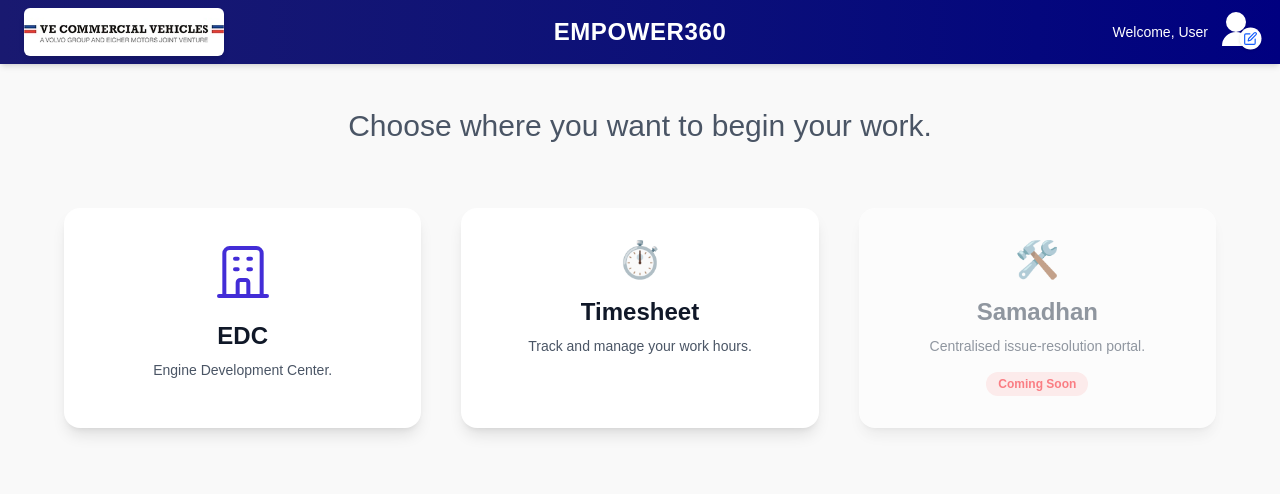
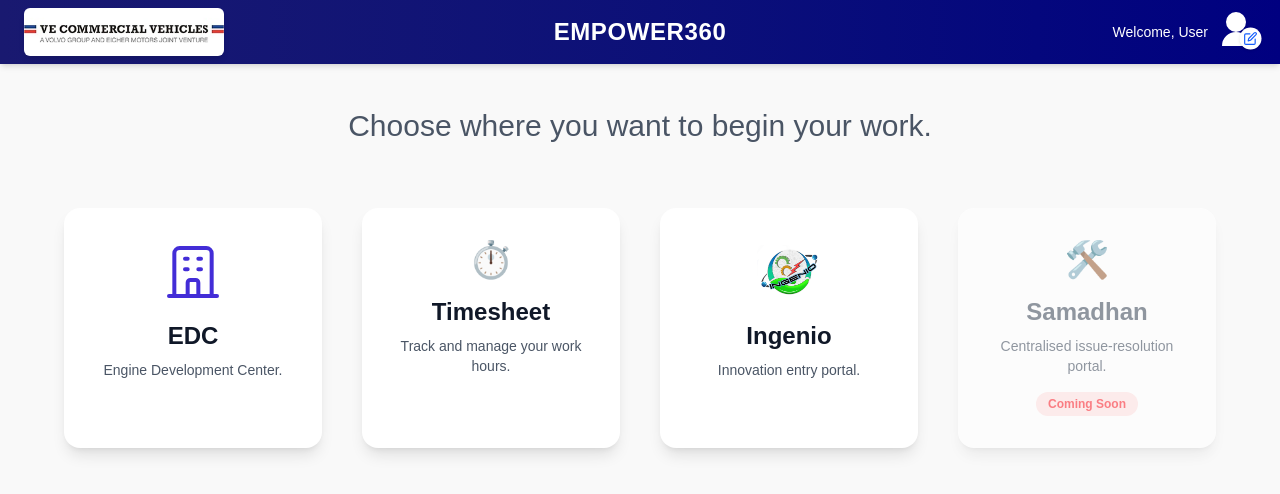
Before and after one commit to rupeshvecv/empoweredge-frontend, a React (Vite) app: page /EmpowerEdge/portalselector in a window 1280 px wide. Shown: the top 494 px of the page. Built offline with nearby package versions, Linux system fonts and the light colour scheme; no server answers; sample sign-in values are in the browser's storage.

Commit message:
next move

```diff
--- a/src/pages/PortalSelector.jsx
+++ b/src/pages/PortalSelector.jsx
@@ -1,5 +1,6 @@
 import { useNavigate } from "react-router-dom";
 import React from "react";
+import ingeniologo from "../assets/ingeniologo.jpg";
 
 const portals = [
   {
@@ -25,6 +26,8 @@
     url: "/EDC/"
   },
     { name: "Timesheet", icon: "⏱️", description: "Track and manage your work hours.", url: "/TimeSheet/" },
+
+    { name: "Ingenio", icon: (<img src={ingeniologo} alt="Ingenio" className="h-16 w-16 object-contain" />), description: "Innovation entry portal.", url: "/Ingenio/" },
   // { name: "Timesheet", icon: "⏱️", description: "Track and manage your work hours.", disabled: true },
   { name: "Samadhan", icon: "🛠️", description: "Centralised issue-resolution portal.", disabled: true }
 
@@ -64,7 +67,7 @@
       <p className="text-gray-600 text-3xl font-medium mb-12">
         Choose where you want to begin your work.
       </p>
-        <div className="grid gap-10 pt-4 sm:grid-cols-2 lg:grid-cols-3">
+        <div className="grid gap-10 pt-4 sm:grid-cols-2 lg:grid-cols-4">
           {portals.map((p) => (
             <div
               key={p.name}
--- a/src/pages/admin/UserTable.jsx
+++ b/src/pages/admin/UserTable.jsx
@@ -417,14 +417,9 @@
                 </td>
                     <td className="p-2 border">
                   <select
-                    value={form.hrbpId}
-                    onChange={e => setForm(f => ({ ...f, hrbpId: e.target.value }))}
-                    className="input w-32"
-                  >
+                    value={form.hrbpId} onChange={e => setForm(f => ({ ...f, hrbpId: e.target.value }))} className="input w-32">
                     <option value="">-- Select HRBP --</option>
-                    {hrbpUsers.map(u => (
-                      <option key={u.id} value={u.id}>{u.userName}</option>
-                    ))}
+                    {hrbpUsers.map(u => <option key={u.id} value={u.id}>{u.userName}</option>)}
                   </select>
                 </td>
 
@@ -444,7 +439,7 @@
                             backgroundColor: 'lightblue',
                           }),
                         }}
-                        className="w-32"
+                        className="w-60"
                       />
                     </td>
                        <td className="p-2 border">
```
Also changed, not shown: src/assets/ingeniologo.jpg (added).
